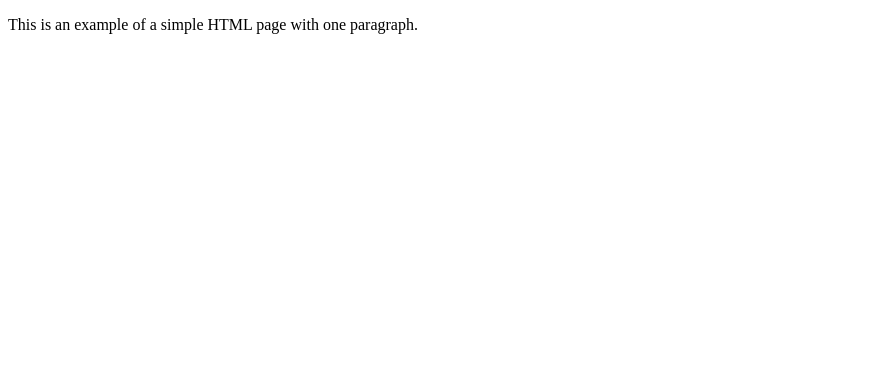
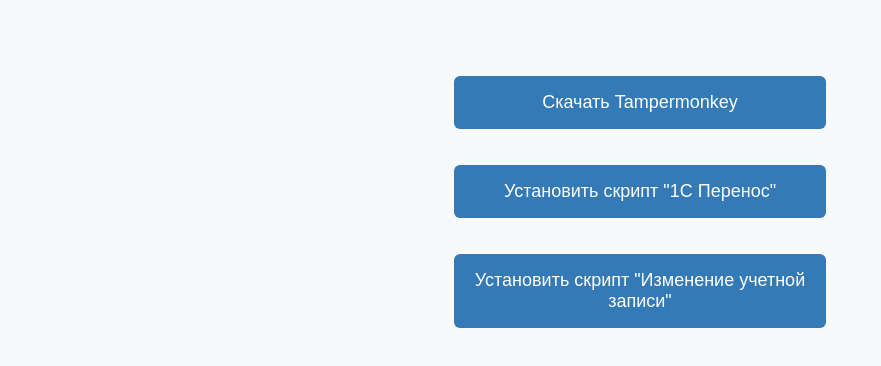
Before and after one commit to sqaaq/automations, a plain HTML site: page index.html in a window 1280 px wide. Shown: the whole page, without its empty margins (0-881 px from the left). Drawn offline with Linux system fonts and the light colour scheme.

Commit message:
Update index.html

```diff
--- a/index.html
+++ b/index.html
@@ -1,9 +1,46 @@
 <!DOCTYPE html>
-<html>
-    <head>
-        <title>Example</title>
-    </head>
-    <body>
-        <p>This is an example of a simple HTML page with one paragraph.</p>
-    </body>
+<html lang="ru">
+<head>
+    <meta charset="UTF-8">
+    <title>Установка плагинов и скриптов</title>
+    <style>
+        body {
+            font-family: Arial, sans-serif;
+            background: #f8f9fa;
+            display: flex;
+            flex-direction: column;
+            align-items: center;
+            padding-top: 50px;
+        }
+        .button {
+            display: block;
+            width: 340px;
+            margin: 18px 0;
+            padding: 16px;
+            font-size: 18px;
+            color: #fff;
+            background: #337ab7;
+            border: none;
+            border-radius: 6px;
+            cursor: pointer;
+            text-decoration: none;
+            text-align: center;
+            transition: background 0.2s;
+        }
+        .button:hover {
+            background: #23527c;
+        }
+    </style>
+</head>
+<body>
+    <a class="button" href="https://chromewebstore.google.com/detail/tampermonkey/dhdgffkkebhmkfjojejmpbldmpobfkfo" target="_blank">
+        Скачать Tampermonkey
+    </a>
+    <a class="button" href="https://sqaaq.github.io/automations/userscripts/TransferAutomation.user.js" target="_blank">
+        Установить скрипт "1С Перенос"
+    </a>
+    <a class="button" href="https://sqaaq.github.io/automations/userscripts/editADuser.user.js" target="_blank">
+        Установить скрипт "Изменение учетной записи"
+    </a>
+</body>
 </html>
```
